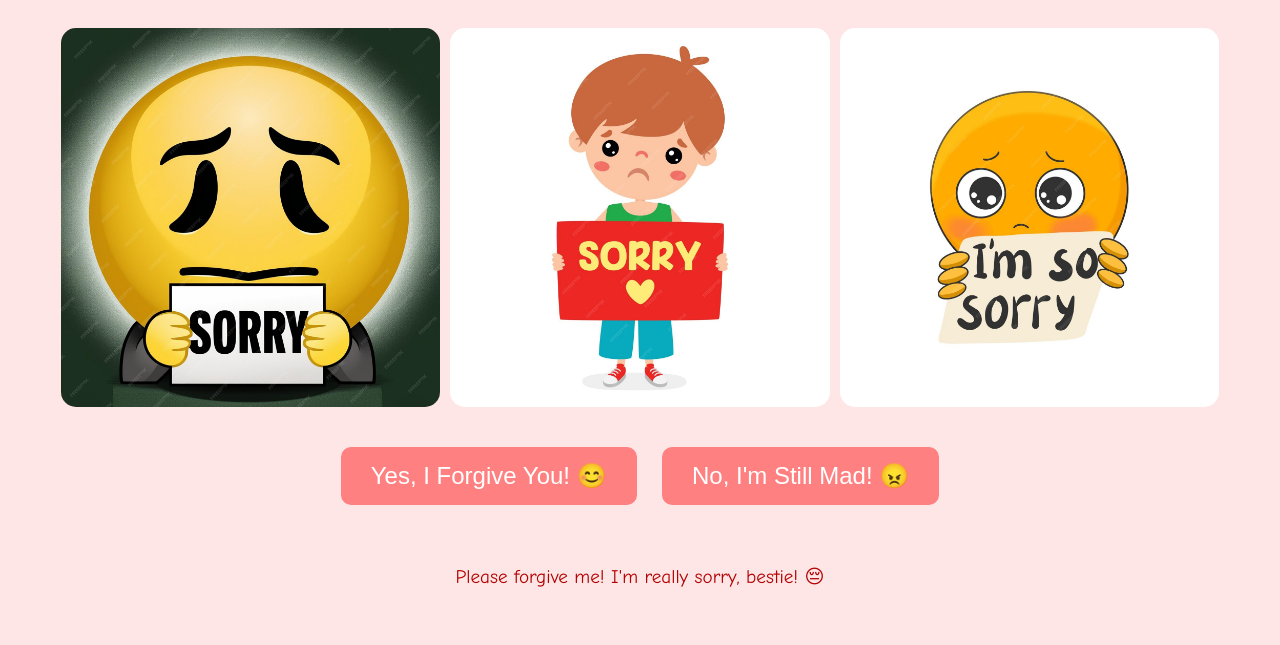
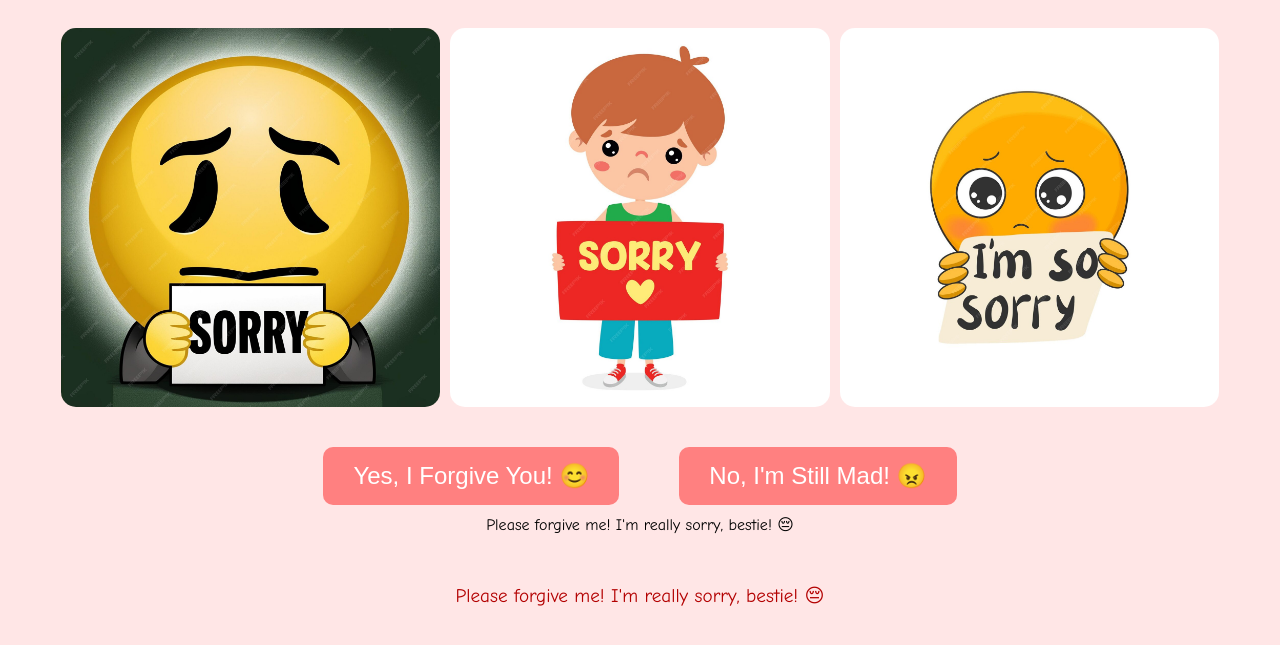
Before and after one commit to tusharmandiwal/personal, a plain HTML site: page index.html in a window 1280 px wide. Shown: the part 111-756 px from the top of the page. Drawn offline with Linux system fonts and the light colour scheme.

Commit message:
Update index.html

```diff
--- a/index.html
+++ b/index.html
@@ -43,7 +43,11 @@
 
 
         .buttons {
-            margin-top: 30px;
+           margin-top: 30px;
+            display: flex;
+            justify-content: center;
+            gap: 40px; /* Add more space between the buttons */
+
         }
 
         .btn {
@@ -107,7 +111,9 @@
             <button class="btn" id="yes-btn">Yes, I Forgive You! 😊</button>
             <button class="btn" id="no-btn">No, I'm Still Mad! 😠</button>
         </div>
-
+        <div>
+            Please forgive me! I'm really sorry, bestie! 😔
+        </div>
         <div class="hidden-message" id="hidden-message">
            Nups You are the most beautiful and best girl ever who came into my life! 💖
         </div>
```
